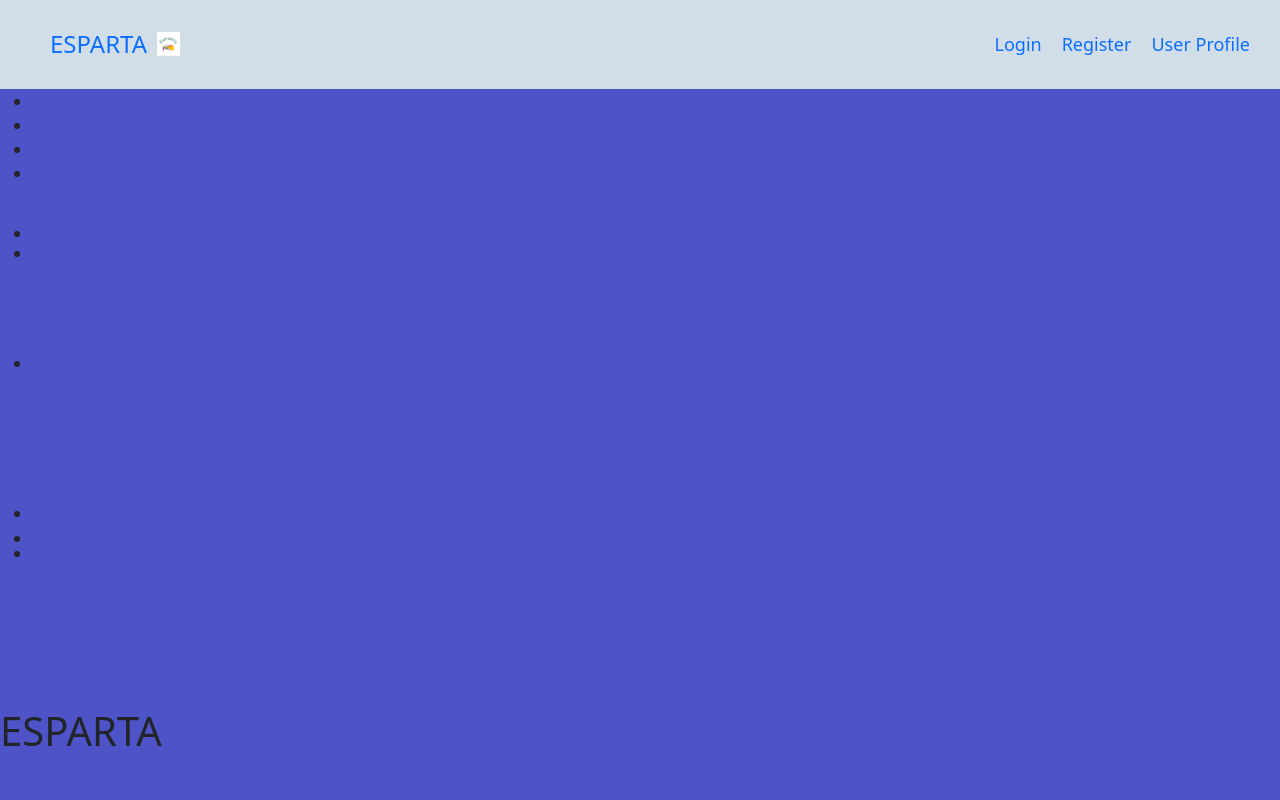
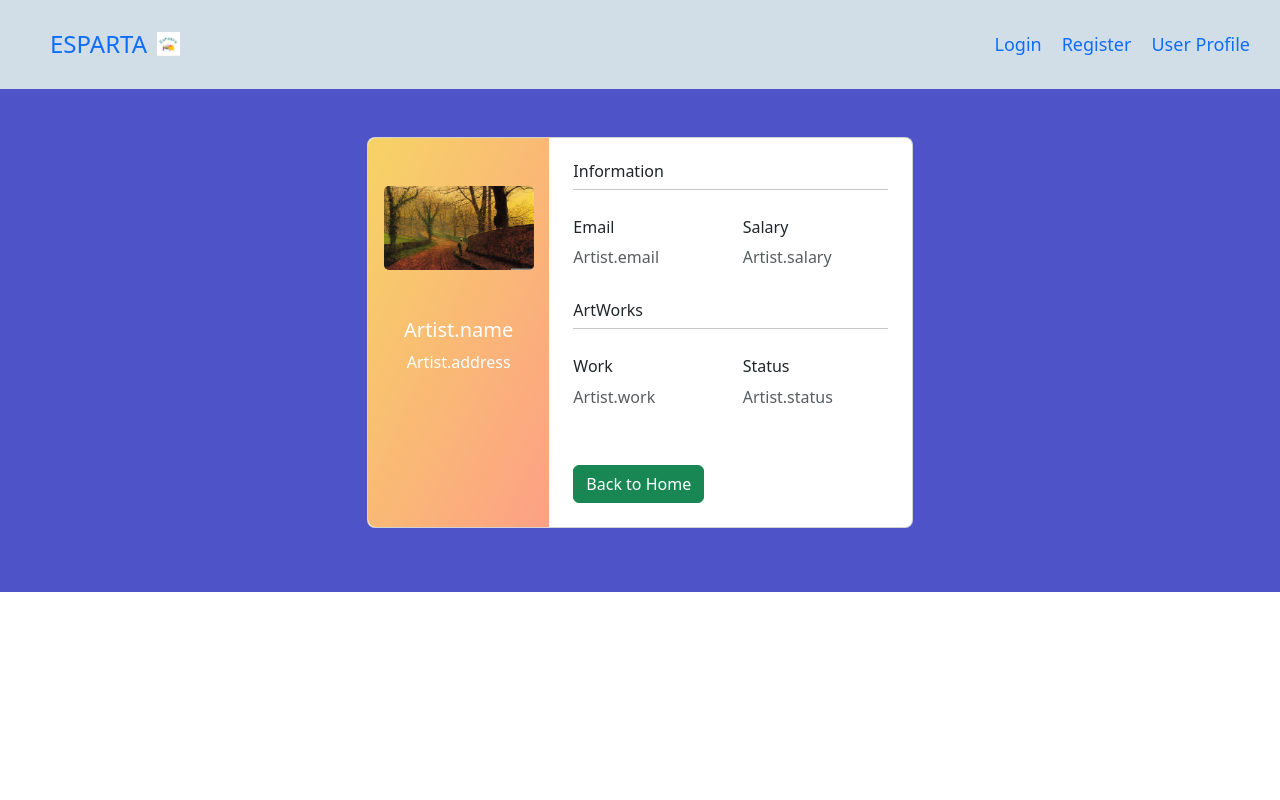
Before and after one commit to AjayKumar1403/REACT-ESPARTO, a React (Create React App) app in the folder esparto/: page /userProfile in a window 1280 px wide. Shown: the top 800 px of the page. Built offline with nearby package versions, Linux system fonts and the light colour scheme.

Commit message:
user profile page is created

```diff
--- a/esparto/src/components/UserProfile/UserProfile.jsx
+++ b/esparto/src/components/UserProfile/UserProfile.jsx
@@ -9,7 +9,7 @@ function UserProfile() {
   }
   return (
     <div>
-      <div class="area">
+      {/* <div class="area">
         <ul class="circles">
           <li></li>
           <li></li>
@@ -22,9 +22,9 @@ function UserProfile() {
           <li></li>
           <li></li>
         </ul>
-      </div>
+      </div> */}
       <section className="context">
-        <h1>ESPARTA</h1>
+        {/* <h1>ESPARTA</h1> */}
         <div className="container py-5 h-100">
           <div className="row d-flex justify-content-center align-items-center h-100">
             <div className="col col-lg-6 mb-4 mb-lg-0">
```
